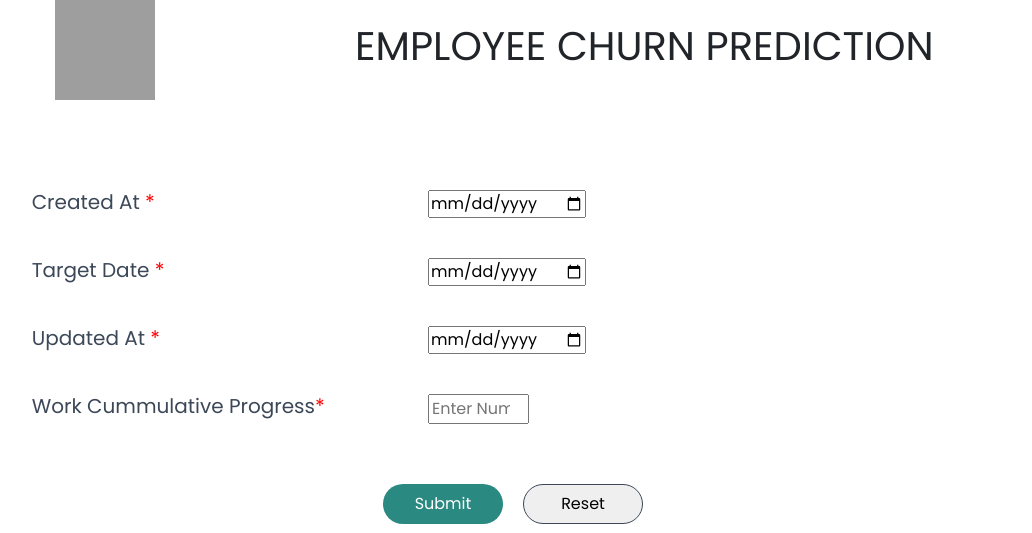
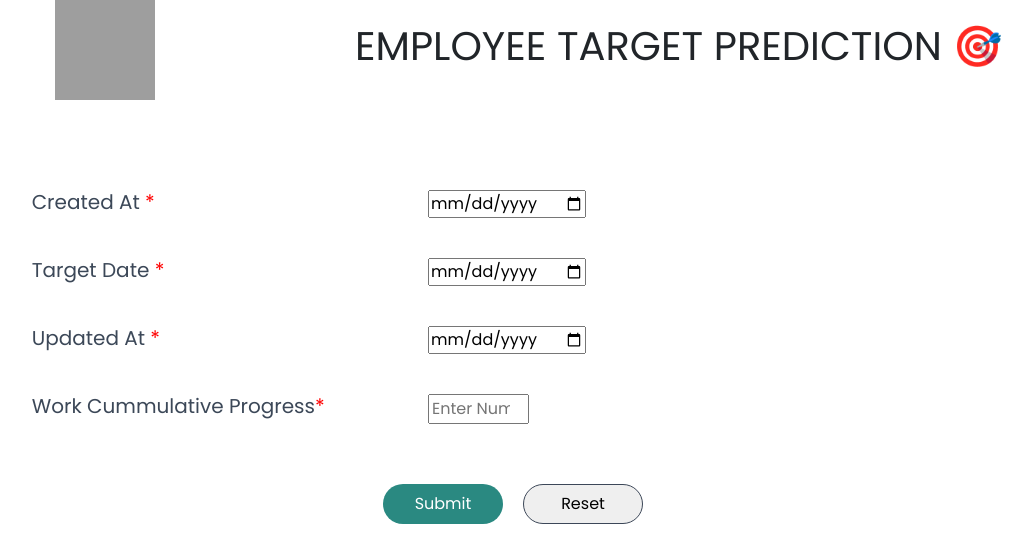
Before and after one commit to MOTURUPRAVEENBHARGAV/employee-target-prediction-HR-ANALYTICS-, a Flask app: page / in a window 1280 px wide. Shown: the top 533 px of the page, without its empty margins (127-1159 px from the left). Run offline with Flask 2, Linux system fonts and the light colour scheme; parts of the project's set-up code (start-up, migrations or seed data) failed here and were passed over; grey boxes are pictures that could not be loaded.

Commit message:
Update index.html

```diff
--- a/templates/index.html
+++ b/templates/index.html
@@ -123,7 +123,7 @@
       <img
         src="https://talent-spotify-frontend-git-common-dev-talentspotify.vercel.app/static/media/appLogo.fc1b057b.jpg"
         class="logo" />
-      <h1 class="heading1">EMPLOYEE CHURN PREDICTION</h1>
+      <h1 class="heading1">EMPLOYEE TARGET PREDICTION 🎯</h1>
     </div>
     <form action="/predict" method="post" autocomplete="on" id="myform">
       <!--<form id="myform">-->
```
